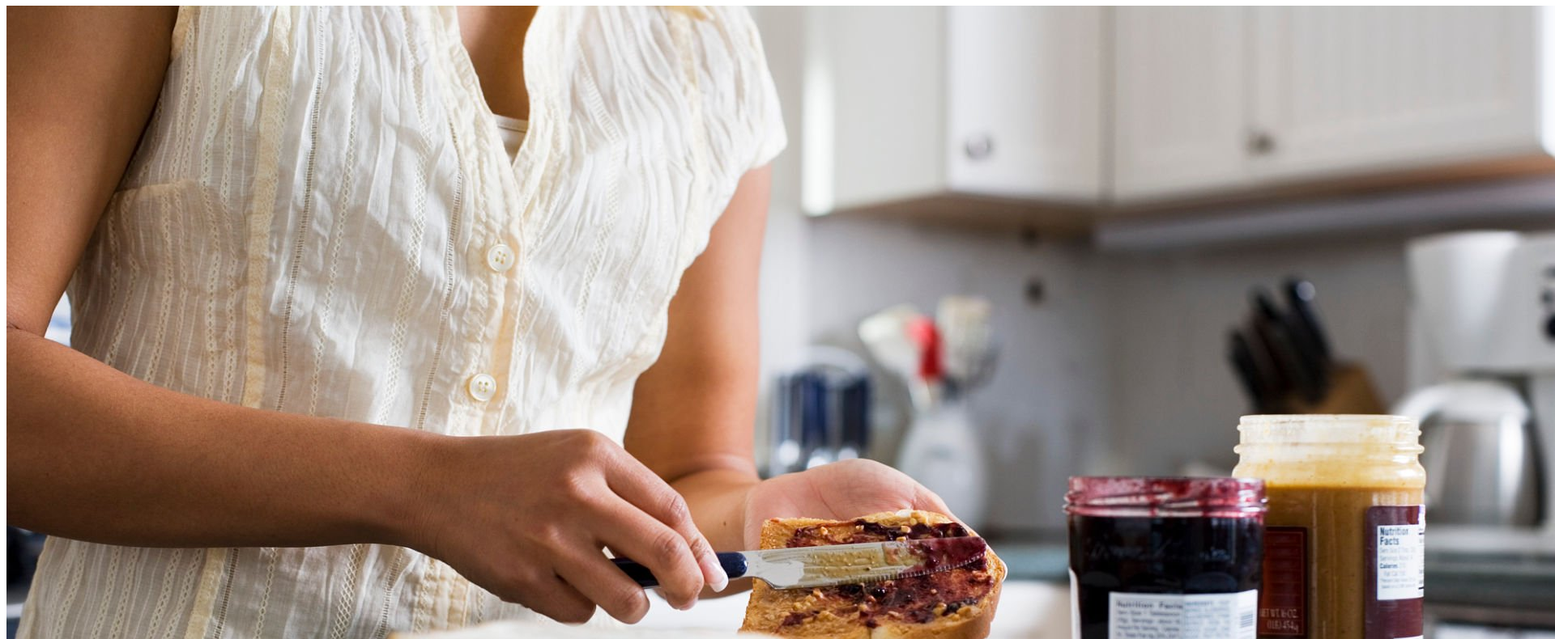
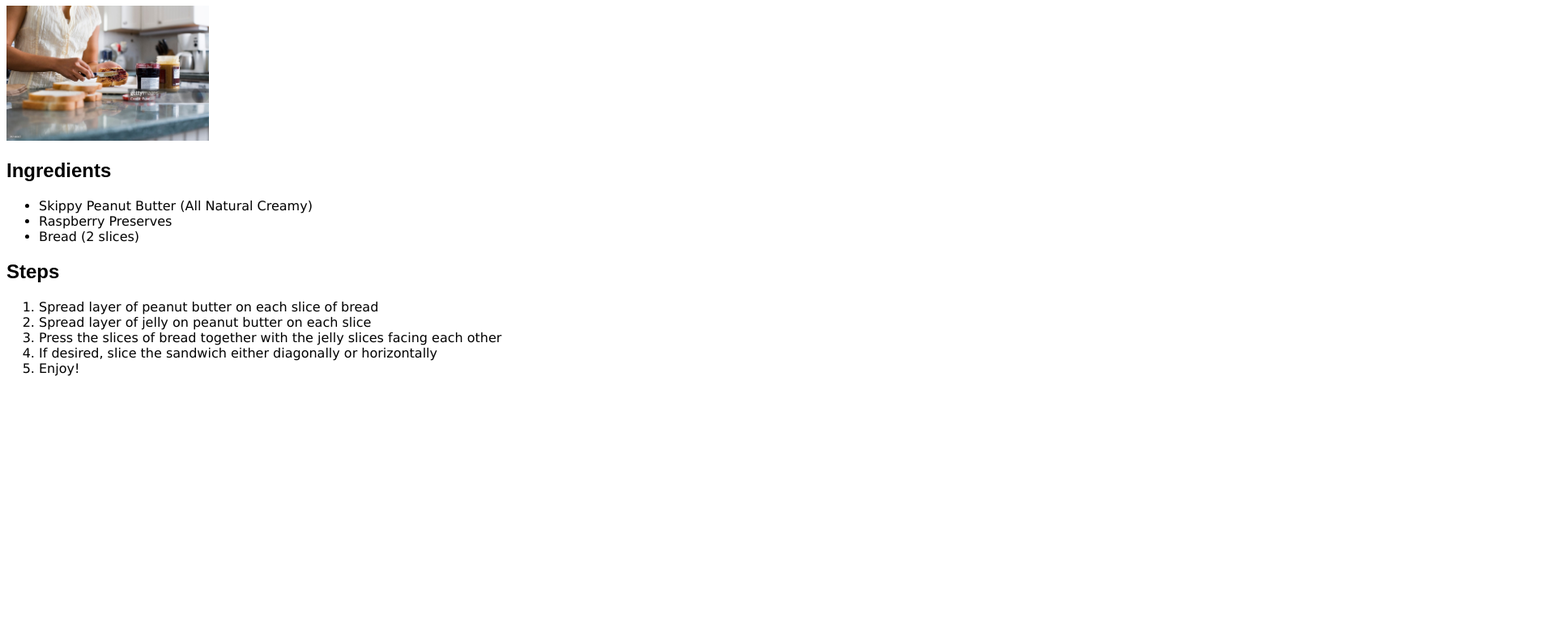
Before and after one commit to minirav/odin-recipes, a plain HTML site: page recipes/pbj.html in a window 1280 px wide. Shown: the part 73-863 px from the top of the page at 81% size, 1920 px wide, since content can reach past the window. After the commit the page ends 800 px from the top, so only its background shows below. Drawn offline with Linux system fonts and the light colour scheme.

Commit message:
update font styles and image size

```diff
--- a/recipes/pbj.html
+++ b/recipes/pbj.html
@@ -4,6 +4,7 @@
   <head>
     <meta charset="UTF-8">
     <meta name="viewport" content="width=device-width, initial-scale=1.0">
+    <link rel="stylesheet" href="../styles.css">
     <title>Peanut Butter and Jelly</title>
   </head>
 
@@ -11,13 +12,13 @@
     <h1>Peanut Butter and Jelly</h1>
     <img src="../images/pbj.jpg" alt="Peanut butter and jelly sandwich">
     <h2>Ingredients</h2>
-    <ul>
+    <ul class="list-recipe">
       <li>Skippy Peanut Butter (All Natural Creamy)</li>
       <li>Raspberry Preserves</li>
       <li>Bread (2 slices)</li>
     </ul>
     <h2>Steps</h2>
-    <ol>
+    <ol class="list-recipe">
       <li>Spread layer of peanut butter on each slice of bread</li>
       <li>Spread layer of jelly on peanut butter on each slice</li>
       <li>Press the slices of bread together with the jelly slices facing each other</li>
--- /dev/null
+++ b/styles.css
@@ -0,0 +1,17 @@
+h1,
+h2 {
+  font-family: Arial, Helvetica, sans-serif;
+}
+
+img {
+  width: 250px;
+  height: auto;
+}
+
+.list-index {
+  font-family: Arial, Helvetica, sans-serif
+}
+
+.list-recipe {
+  font-family: Verdana, Geneva, Tahoma, sans-serif;
+}
```
Also changed, not shown: index.html (+2 -1 lines), recipes/midnight-snack.html (+2 -1 lines), recipes/smoothie.html (+2 -1 lines), 1 other file.
